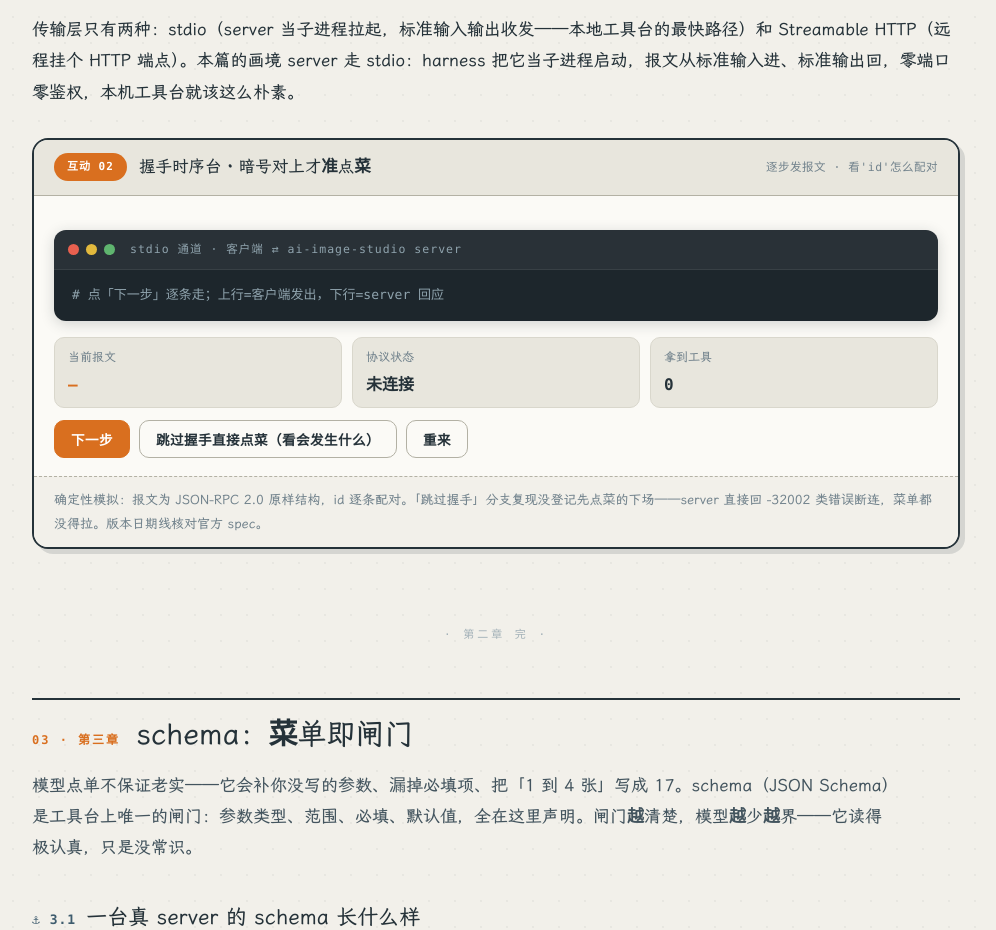
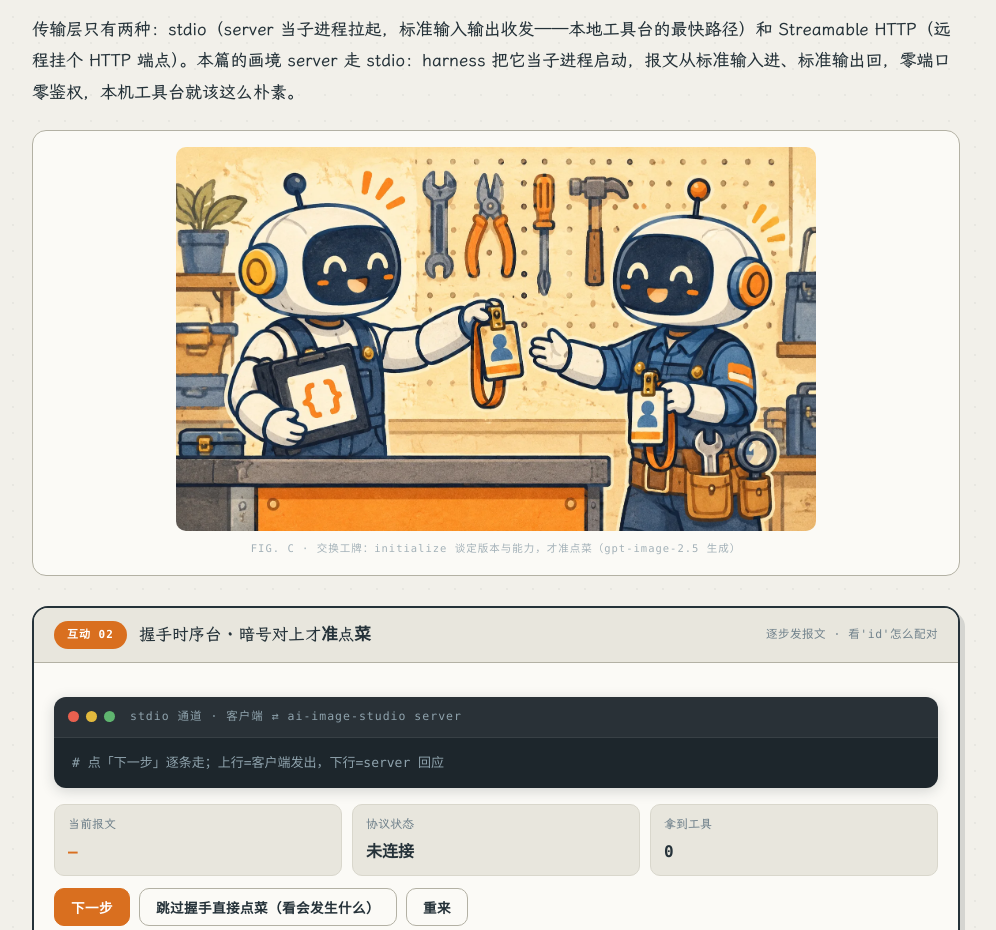
Before and after one commit to StarrySea1412/agent-toolkit, a plain HTML site: page index.html in a window 1280 px wide. Shown: the part 4300-5230 px from the top of the page, without its empty margins (144-1140 px from the left). Drawn offline with Linux system fonts and the light colour scheme.

Commit message:
补 FIG.C：第二章 MCP 握手插图（噜皮 2.5 生成，WebP 218KB）

```diff
--- a/index.html
+++ b/index.html
@@ -217,6 +217,7 @@ table.tbl{width:100%;border-collapse:collapse;background:var(--card);font-size:1
     </tbody>
   </table></div>
   <p>传输层只有两种：<b>stdio</b>（server 当子进程拉起，标准输入输出收发——本地工具台的最快路径）和 <b>Streamable HTTP</b>（远程挂个 HTTP 端点）。本篇的画境 server 走 stdio：harness 把它当子进程启动，报文从标准输入进、标准输出回，零端口零鉴权，本机工具台就该这么朴素。</p>
+  <div class="fig" style="text-align:center"><img src="assets/mcp-handshake.webp" alt="两台机器人在工具房柜台交换工牌" style="max-width:640px;width:100%;border-radius:10px;display:block;margin:0 auto"><div class="fig-cap">FIG. C · 交换工牌：initialize 谈定版本与能力，才准点菜（gpt-image-2.5 生成）</div></div>
 
   <div class="demo" id="d2">
     <div class="demo-head"><span class="demo-tag">互动 02</span><span class="demo-title">握手时序台 · 暗号对上才准点菜</span><span class="demo-hint">逐步发报文 · 看'id'怎么配对</span></div>
```
